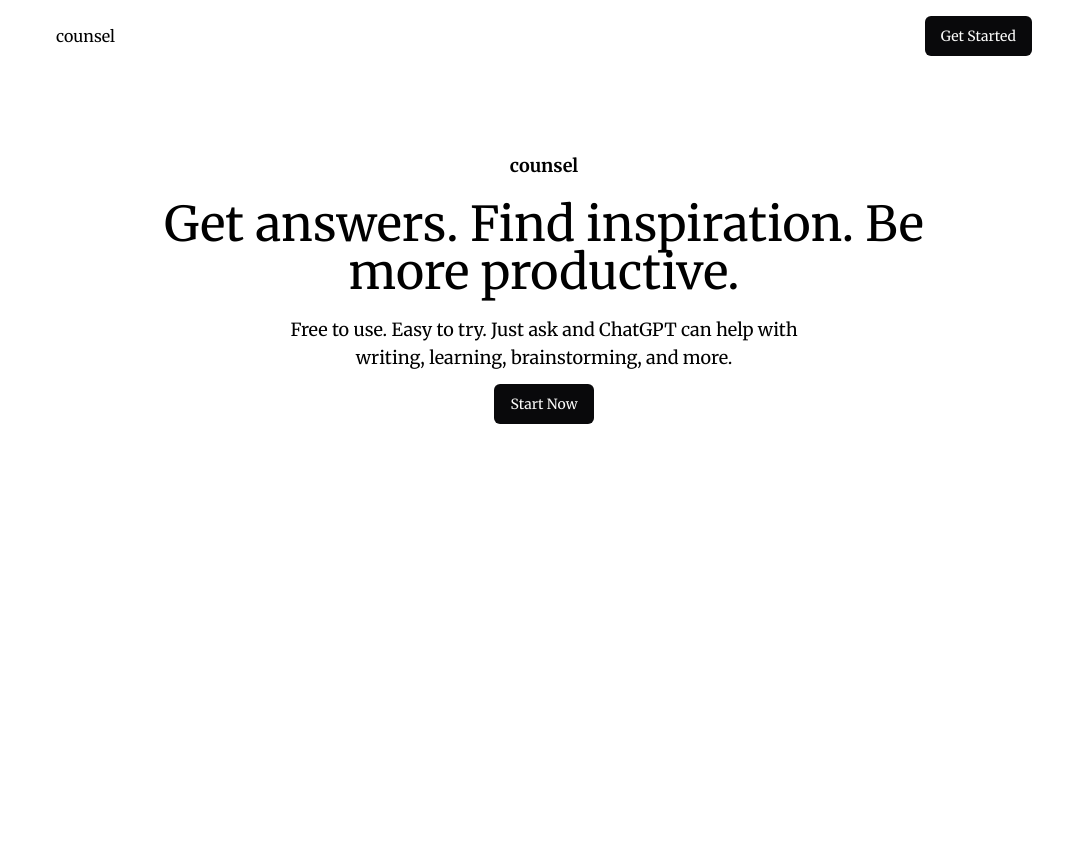
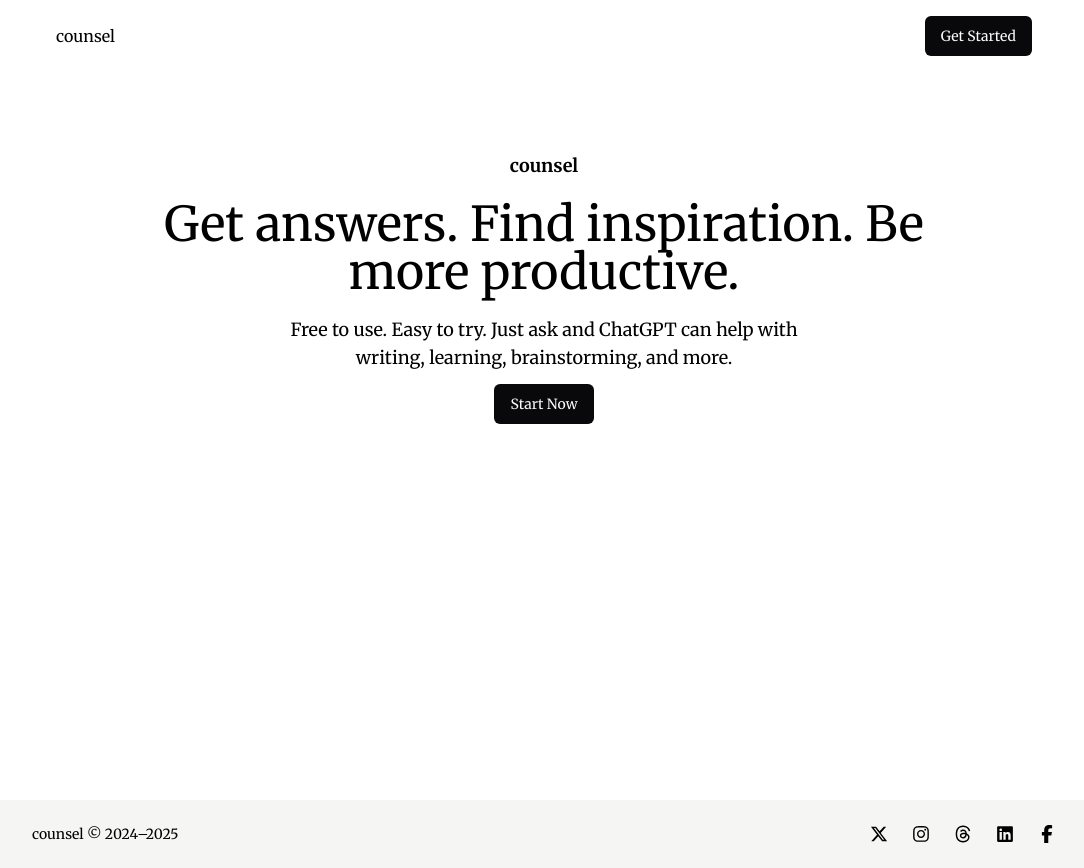
Before and after one commit to Yashrajgk/counsel, a Next.js app: page / in a window 1280 px wide. Shown: the whole page, without its empty margins (96-1180 px from the left). Before the commit the page ends 800 px from the top, so only its background shows below. Built offline with nearby package versions, Linux system fonts and the light colour scheme.

Commit message:
add footer section to homepage.

```diff
--- a/src/app/(routes)/(marketing)/page.tsx
+++ b/src/app/(routes)/(marketing)/page.tsx
@@ -1,11 +1,15 @@
 import Header from "@/app/components/marketing/header";
 import Banner from "@/app/components/marketing/banner";
+import Footer from "@/app/components/marketing/footer";
 
 function HomePage() {
   return (
     <div>
-      <Header />
-      <Banner />
+      <div className={"h-screen"}>
+        <Header />
+        <Banner />
+      </div>
+      <Footer />
     </div>
   );
 }
--- /dev/null
+++ b/src/app/components/marketing/footer.tsx
@@ -0,0 +1,30 @@
+import {
+  FaFacebookF,
+  FaInstagram,
+  FaLinkedin,
+  FaThreads,
+  FaXTwitter,
+} from "react-icons/fa6";
+
+function Footer() {
+  return (
+    <footer className={"bg-stone-100 px-6 py-6"}>
+      <div
+        className={
+          "max-w-screen-lg mx-auto flex flex-wrap gap-y-2 items-center justify-between"
+        }
+      >
+        <p className={"text-sm"}>counsel © 2024–2025</p>
+        <div className={"flex items-center gap-x-6"}>
+          <FaXTwitter size={18} />
+          <FaInstagram size={18} />
+          <FaThreads size={18} />
+          <FaLinkedin size={18} />
+          <FaFacebookF size={18} />
+        </div>
+      </div>
+    </footer>
+  );
+}
+
+export default Footer;
```
